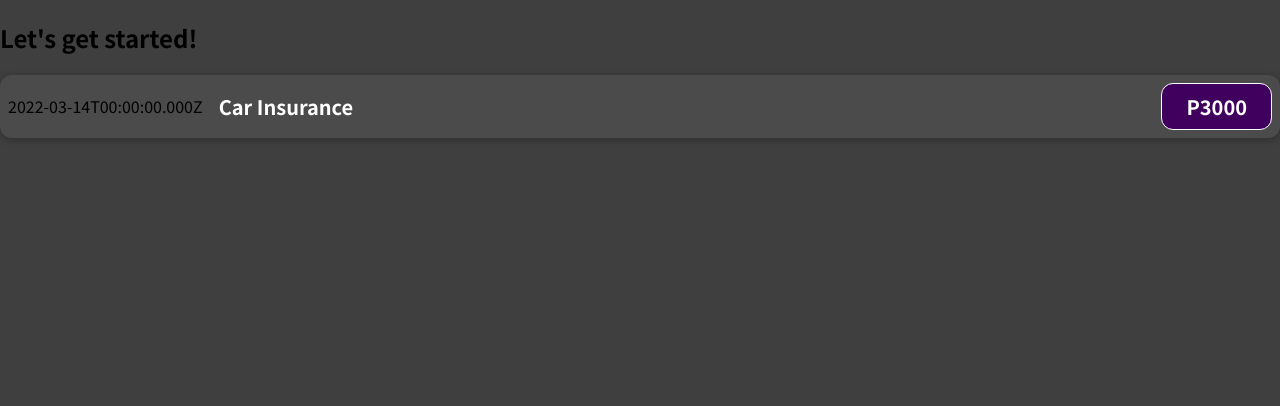
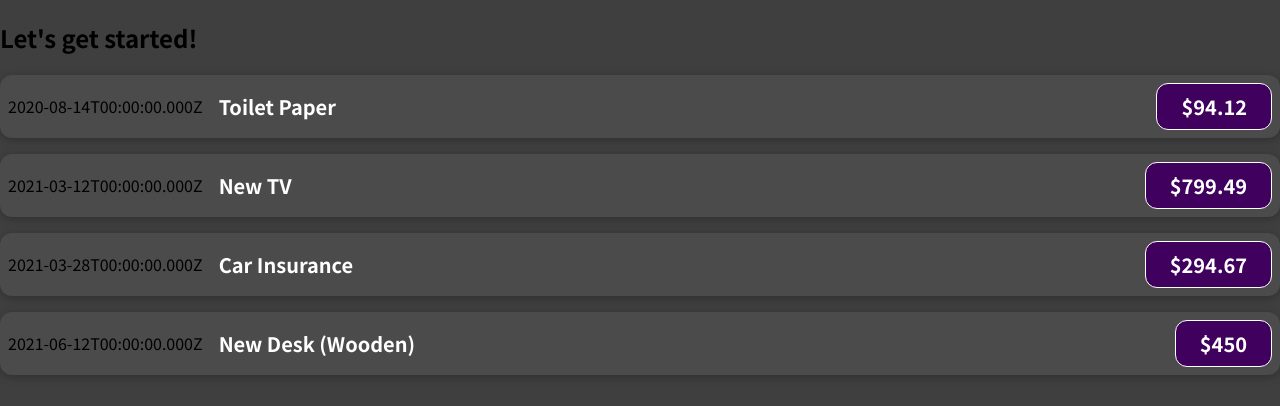
Before and after one commit to kaquino12/react-complete-guide, a JavaScript app: page / in a window 1280 px wide. Shown: the top 406 px of the page. Built offline with nearby package versions, Linux system fonts and the light colour scheme.

Commit message:
Using props

```diff
--- a/src/App.js
+++ b/src/App.js
@@ -1,10 +1,34 @@
 import ExpenseItem from "./components/ExpenseItem";
 
 function App() {
+  const expenses = [
+    {
+      id: 'e1',
+      title: 'Toilet Paper',
+      amount: 94.12,
+      date: new Date(2020, 7, 14),
+    },
+    { id: 'e2', title: 'New TV', amount: 799.49, date: new Date(2021, 2, 12) },
+    {
+      id: 'e3',
+      title: 'Car Insurance',
+      amount: 294.67,
+      date: new Date(2021, 2, 28),
+    },
+    {
+      id: 'e4',
+      title: 'New Desk (Wooden)',
+      amount: 450,
+      date: new Date(2021, 5, 12),
+    },
+  ];
   return (
     <div>
       <h2>Let's get started!</h2>
-      <ExpenseItem/>
+      <ExpenseItem title={expenses[0].title} amount={expenses[0].amount} date={expenses[0].date}></ExpenseItem>
+      <ExpenseItem title={expenses[1].title} amount={expenses[1].amount} date={expenses[1].date}></ExpenseItem>
+      <ExpenseItem title={expenses[2].title} amount={expenses[2].amount} date={expenses[2].date}></ExpenseItem>
+      <ExpenseItem title={expenses[3].title} amount={expenses[3].amount} date={expenses[3].date}></ExpenseItem>
     </div>
   );
 }
--- a/src/components/ExpenseItem.js
+++ b/src/components/ExpenseItem.js
@@ -1,16 +1,13 @@
 import './ExpenseItem.css';
 
-function ExpenseItem() {
-    const expenseDate =  new Date(2022, 2, 14);
-    const expenseTitle = 'Car Insurance';
-    const expenseAmount = 3000;
+function ExpenseItem(props) {
 
     return (
         <div className='expense-item'>
-            <div>{expenseDate.toISOString()}</div>
+            <div>{props.date.toISOString()}</div>
             <div className='expense-item__description'>
-                <h2>{expenseTitle}</h2>
-                <div className='expense-item__price'>P{expenseAmount}</div>
+                <h2>{props.title}</h2>
+                <div className='expense-item__price'>${props.amount}</div>
             </div>
         </div>
     )
```
Also changed, not shown: notes.txt, 1 other file (tests, documents, lock files or other folders).
